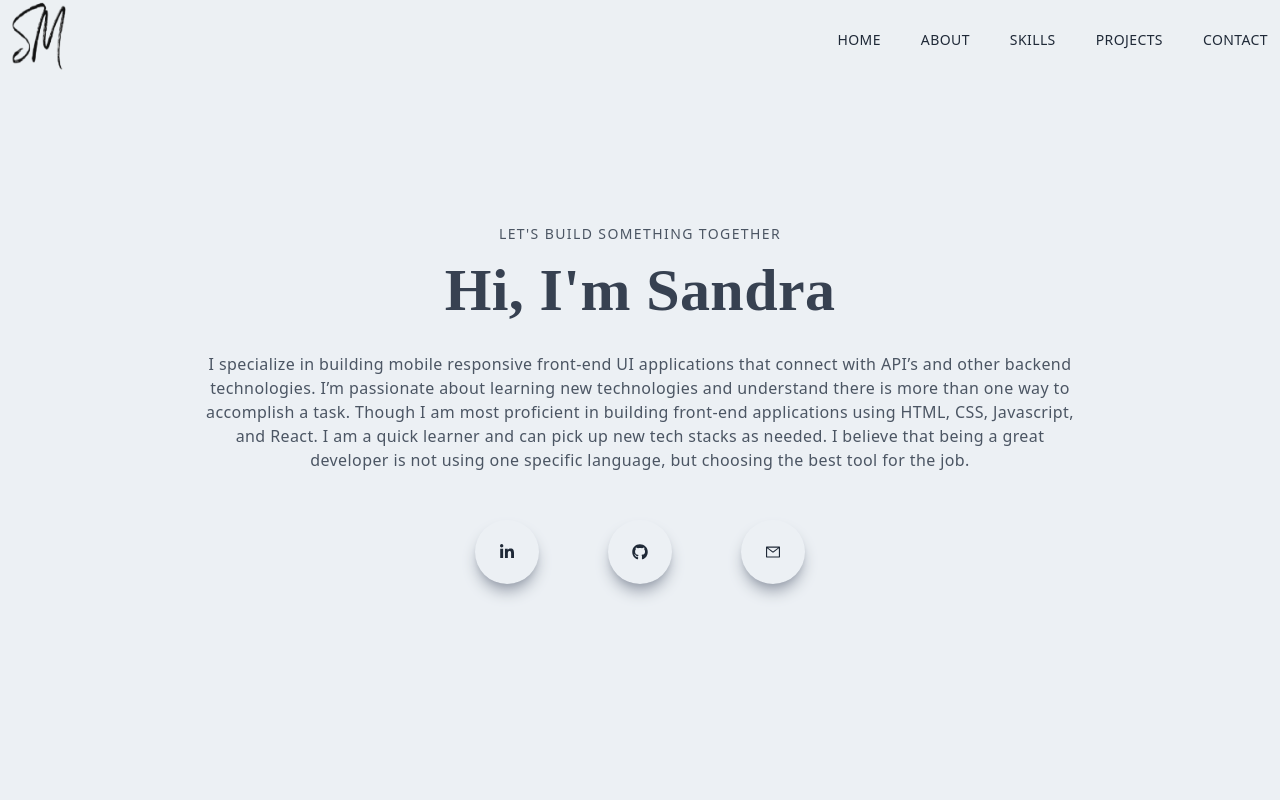
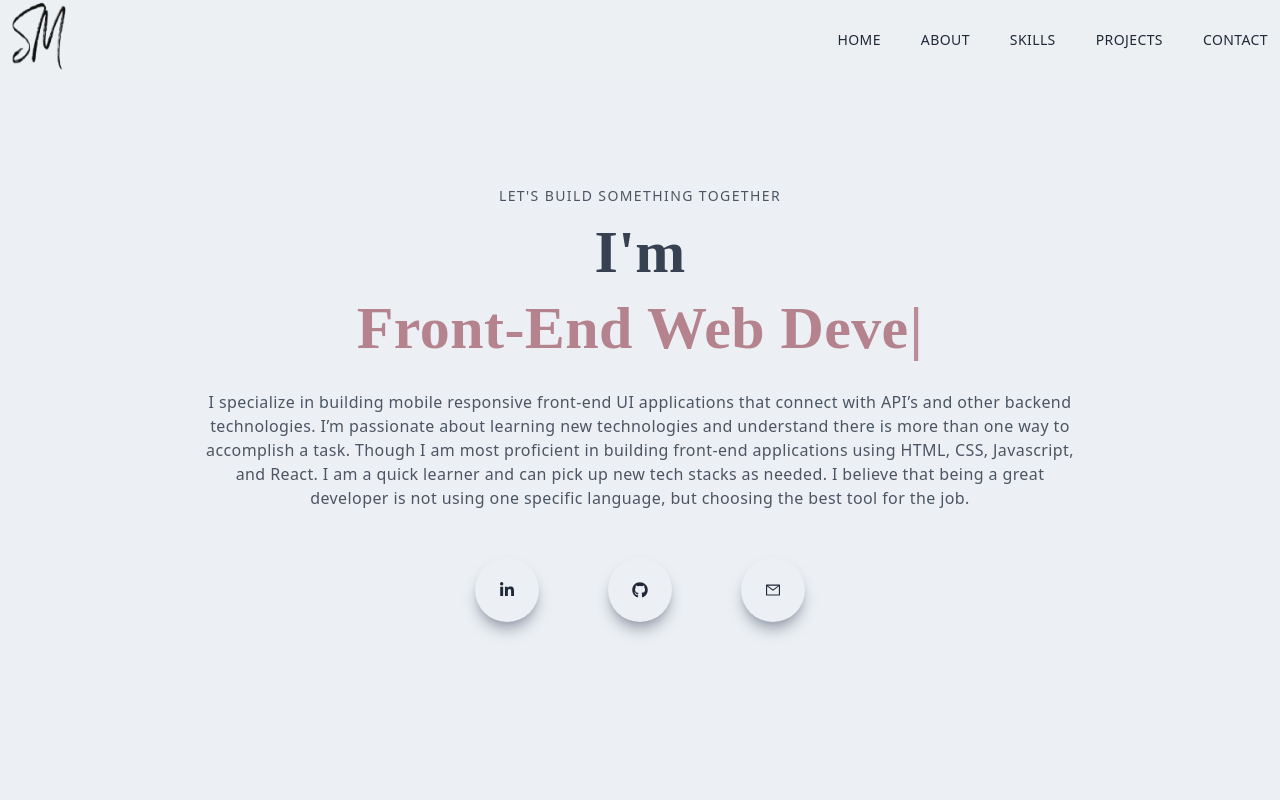
Before and after one commit to sandram92/Portfolio, a Next.js app: page / in a window 1280 px wide. Shown: the top 800 px of the page. Built offline with nearby package versions, Linux system fonts and the light colour scheme.

Commit message:
added type-writer effect

```diff
--- a/components/Contact.jsx
+++ b/components/Contact.jsx
@@ -7,7 +7,7 @@ import { useRef } from "react";
 import emailjs from "@emailjs/browser";
 import Image from "next/image";
 import contactImg from "../public/assets/contact.avif";
-// import Link from "next/link";
+
 
 const Contact = () => {
   const form = useRef();
--- a/components/Main.jsx
+++ b/components/Main.jsx
@@ -2,7 +2,7 @@ import React from "react";
 import { FaLinkedinIn, FaGithub } from "react-icons/fa";
 import { AiOutlineMail } from "react-icons/ai";
 import { Link } from "react-scroll";
-// import Typical from "react-typical";
+import Typewriter from "typewriter-effect";
 
 const Main = () => {
   return (
@@ -12,15 +12,15 @@ const Main = () => {
           <p className="uppercase text-sm tracking-widest text-gray-600 pt-10">
             Let's build something together
           </p>
-          <h1 className="py-4 text-gray-700">
-            Hi, I'm Sandra
-            {/* <p className="text-[#b5838d]">
-              <Typical
-                loop={Infinity}
-                wrapper="b"
-                steps={["Sandra", 3000, "Front-End Developer", 3000]}
-              />
-            </p> */}
+          <h1 className="pt-4 text-gray-700">I'm </h1>
+          <h1 className="py-4 text-[#b5838d]">
+            <Typewriter
+              options={{
+                strings: ["Sandra", "Front-End Web Developer"],
+                autoStart: true,
+                loop: true,
+              }}
+            />
           </h1>
           <p className="py-4 text-gray-600 max-w-[70%] m-auto">
             I specialize in building mobile responsive front-end UI applications
--- a/package.json
+++ b/package.json
@@ -15,7 +15,8 @@
     "react-dom": "18.2.0",
     "react-icons": "^4.6.0",
     "react-media": "^1.10.0",
-    "react-scroll": "^1.8.8"
+    "react-scroll": "^1.8.8",
+    "typewriter-effect": "^2.19.0"
   },
   "devDependencies": {
     "autoprefixer": "^10.4.13",
--- a/pages/index.js
+++ b/pages/index.js
@@ -12,7 +12,7 @@ export default function Home() {
       <Head>
         <title>Sandra | Front-End Developer</title>
         <meta name="description" content="Generated by create next app" />
-        <link rel="icon" href="/assets/icon.png" className="" />
+        <link rel="icon" href="/assets/icon.png"/>
       </Head>
         <Navbar />
           <Main />
```
Also changed, not shown: 1 other file (tests, documents, lock files or other folders). Lines whose indentation alone changed are shown as unchanged.
